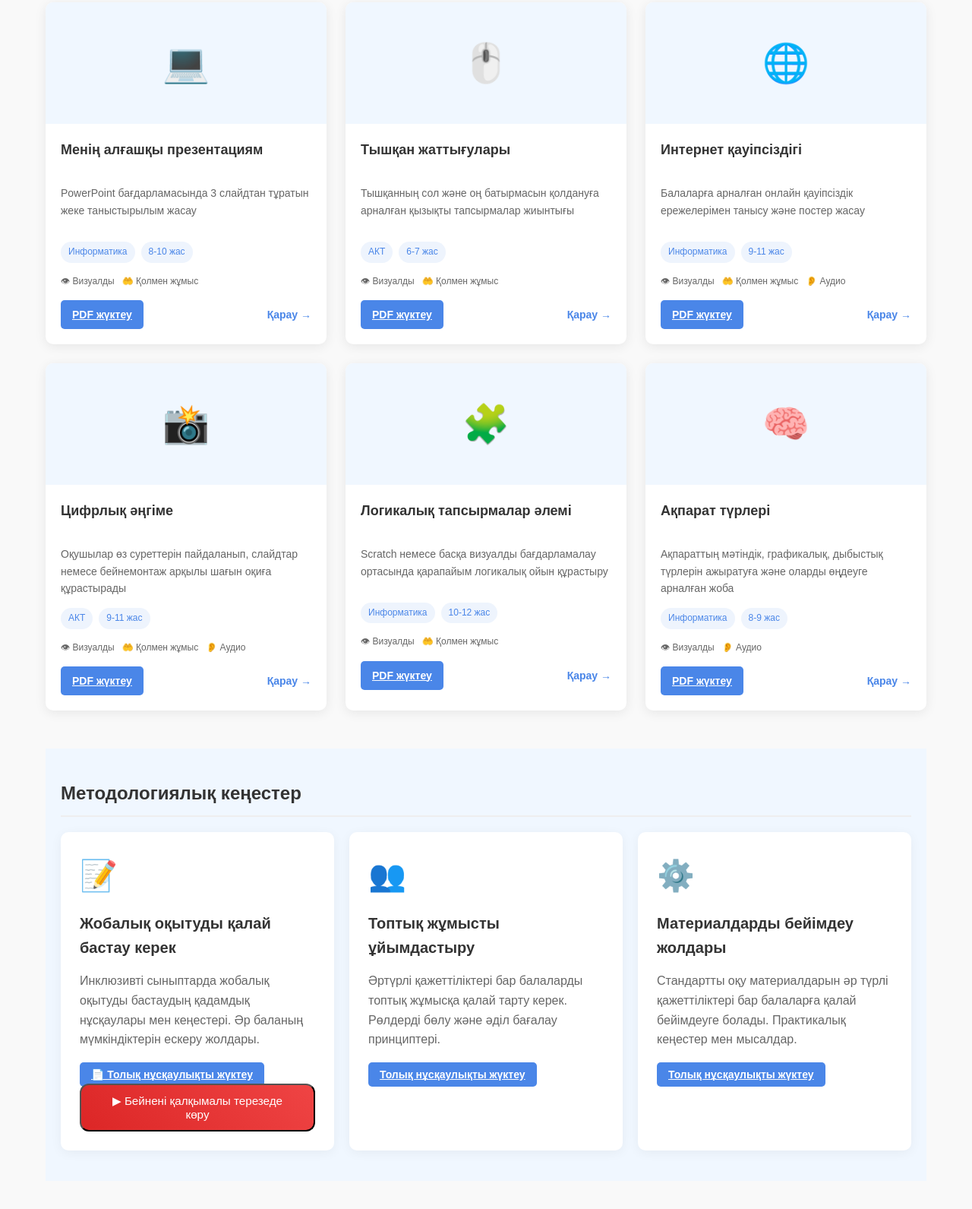
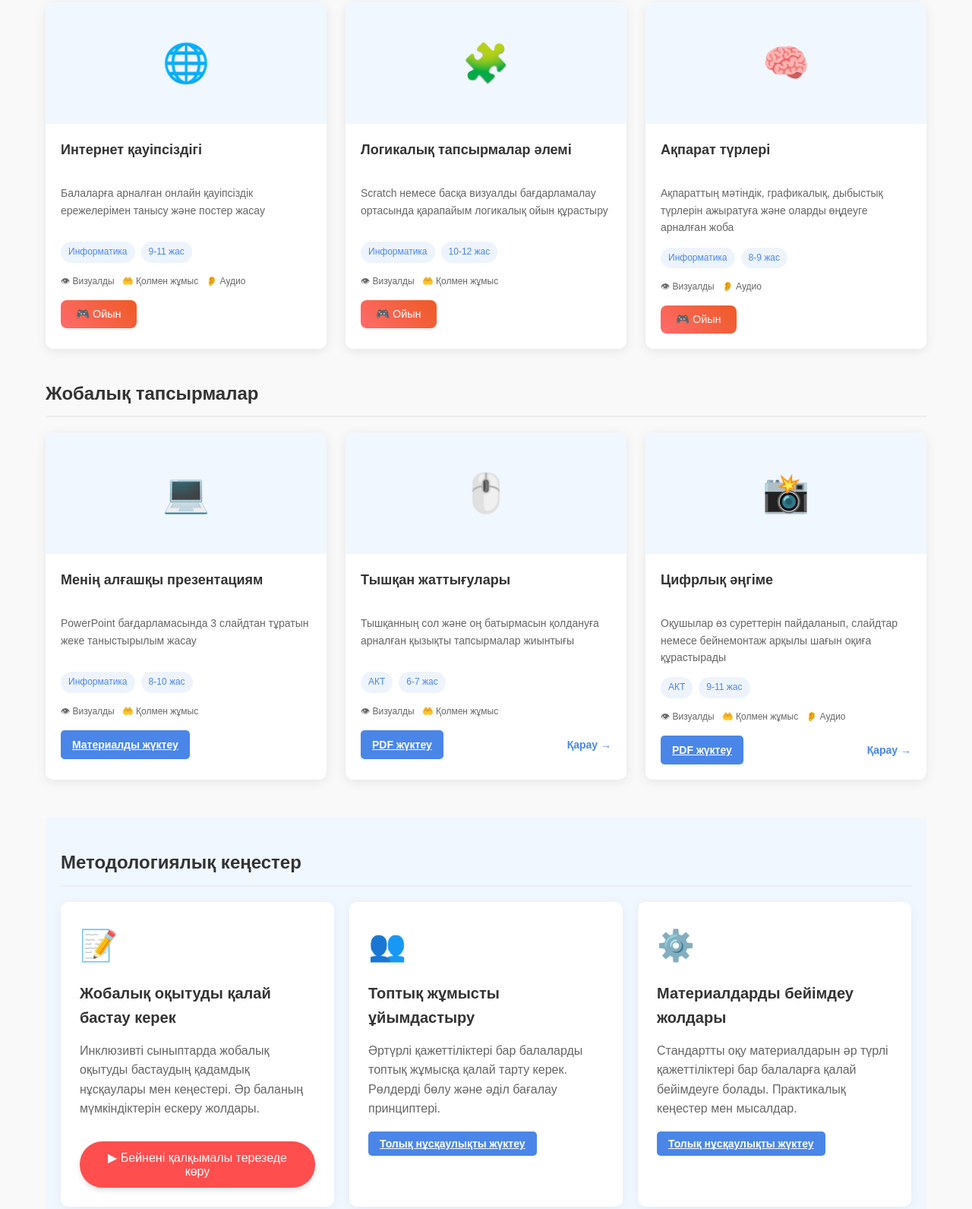
Before and after one commit to edukz-prog/makepro, a plain HTML site: page learning.html in a window 1280 px wide. Shown: the part 514-2105 px from the top of the page at 76% size. Drawn offline with Linux system fonts and the light colour scheme.

Commit message:
Update learning.html

```diff
--- a/learning.html
+++ b/learning.html
@@ -531,26 +531,25 @@ footer {
     padding: 10px 0 20px;
 }
 .youtube-link {
-            padding: 12px 24px;
-            border-radius: 12px;
-            text-decoration: none;
+    background-color: #FF4E4E; /* YouTube стиліндегі қызыл түс */
+    color: #fff;
+    border: none;
+    padding: 12px 20px;
+    margin-top: 10px;
+    border-radius: 30px;
+    font-size: 16px;
     font-weight: 500;
-            transition: all 0.3s ease;
-            display: inline-flex;
-            align-items: center;
-            gap: 8px;
-            font-size: 0.95rem;
-        }
-        .youtube-link {
-            background: linear-gradient(45deg, #dc2626, #ef4444);
-            color: white;
+    cursor: pointer;
+    transition: background-color 0.3s ease, transform 0.2s ease;
+    box-shadow: 0 4px 6px rgba(0, 0, 0, 0.1);
 }
 
 .youtube-link:hover {
-            background: linear-gradient(45deg, #b91c1c, #dc2626);
+    background-color: #e04343;
     transform: translateY(-2px);
-            box-shadow: 0 8px 25px rgba(220, 38, 38, 0.3);
-        }
+    box-shadow: 0 6px 10px rgba(0, 0, 0, 0.15);
+}
+
 
         /* Қалқымалы терезе стильдері */
         .modal-overlay {
@@ -712,6 +711,45 @@ footer {
     }
 }
 
+.game-btn {
+            padding: 10px 20px;
+            border: none;
+            border-radius: 8px;
+            text-decoration: none;
+            font-weight: 500;
+            transition: all 0.3s ease;
+            cursor: pointer;
+            font-size: 0.9rem;
+        }
+
+        .game-btn {
+            background: linear-gradient(45deg, #ff6b6b, #ee5a24);
+            color: white;
+        }
+
+        .game-btn:hover {
+            transform: translateY(-2px);
+            box-shadow: 0 5px 15px rgba(255, 107, 107, 0.4);
+        }
+
+        @media (max-width: 768px) {
+            .category-section {
+                padding: 20px;
+            }
+
+            .category-title {
+                font-size: 2rem;
+            }
+
+            .materials-grid {
+                grid-template-columns: 1fr;
+            }
+
+            .material-actions {
+                flex-direction: column;
+            }
+        }
+
 /* Үлкейтілген мәтін үшін класстар */
 .text-large {
     font-size: 1.2em !important;
@@ -976,7 +1014,90 @@ footer {
 
         <!-- Жобалық тапсырмалар -->
         <section class="category-section">
-    <h2 class="category-title">Жобалық тапсырмалар (Информатика және АКТ)</h2>
+        <h2 class="category-title">Тақырыптық ойындар</h2>
+        <div class="materials-grid">
+            <div class="material-card">
+                <div class="material-image">🌐</div>
+                <div class="material-content">
+                    <h3 class="material-title">Интернет қауіпсіздігі</h3>
+                    <div class="material-description">
+                        Балаларға арналған онлайн қауіпсіздік ережелерімен танысу және постер жасау
+                    </div>
+                    <div class="material-tags">
+                        <span class="tag">Информатика</span>
+                        <span class="tag">9-11 жас</span>
+                    </div>
+                    <div class="accessibility-icons">
+                        <span class="accessibility-icon">👁 Визуалды</span>
+                        <span class="accessibility-icon">🤲 Қолмен жұмыс</span>
+                        <span class="accessibility-icon">👂 Аудио</span>
+                    </div>
+                    <div class="material-actions">
+                        <button class="game-btn" onclick="openGameModal('Интернет қауіпсіздігі', 'https://wordwall.net/resource/87296644')">🎮 Ойын</button>
+                    </div>
+                </div>
+            </div>
+
+            <div class="material-card">
+                <div class="material-image">🧩</div>
+                <div class="material-content">
+                    <h3 class="material-title">Логикалық тапсырмалар әлемі</h3>
+                    <div class="material-description">
+                        Scratch немесе басқа визуалды бағдарламалау ортасында қарапайым логикалық ойын құрастыру
+                    </div>
+                    <div class="material-tags">
+                        <span class="tag">Информатика</span>
+                        <span class="tag">10-12 жас</span>
+                    </div>
+                    <div class="accessibility-icons">
+                        <span class="accessibility-icon">👁 Визуалды</span>
+                        <span class="accessibility-icon">🤲 Қолмен жұмыс</span>
+                    </div>
+                    <div class="material-actions">
+                        <button class="game-btn" onclick="openGameModal('Логикалық тапсырмалар әлемі', 'https://wordwall.net/resource/82517957')">🎮 Ойын</button>
+                    </div>
+                </div>
+            </div>
+
+            <div class="material-card">
+                <div class="material-image">🧠</div>
+                <div class="material-content">
+                    <h3 class="material-title">Ақпарат түрлері</h3>
+                    <div class="material-description">
+                        Ақпараттың мәтіндік, графикалық, дыбыстық түрлерін ажыратуға және оларды өңдеуге арналған жоба
+                    </div>
+                    <div class="material-tags">
+                        <span class="tag">Информатика</span>
+                        <span class="tag">8-9 жас</span>
+                    </div>
+                    <div class="accessibility-icons">
+                        <span class="accessibility-icon">👁 Визуалды</span>
+                        <span class="accessibility-icon">👂 Аудио</span>
+                    </div>
+                    <div class="material-actions">
+                        <button class="game-btn" onclick="openGameModal('Ақпарат түрлері', 'https://wordwall.net/resource/38013744')">🎮 Ойын</button>
+                    </div>
+                </div>
+            </div>
+        </div>
+    </section>
+
+    <script>
+        function openGameModal(title, gameUrl) {
+            // Open game in new tab
+            window.open(gameUrl, '_blank');
+        }
+
+        function closeGameModal() {
+            // No longer needed
+        }
+
+        // No longer needed - games open in new tab
+        // window.onclick and keydown events removed
+    </script>
+
+<section class="category-section">
+    <h2 class="category-title">Жобалық тапсырмалар</h2>
     <div class="materials-grid">
 
         <div class="material-card">
@@ -995,11 +1116,11 @@ footer {
             <span class="accessibility-icon">🤲 Қолмен жұмыс</span>
         </div>
         <div class="material-actions">
-                    <a href="https://drive.google.com/file/d/1AxxDemoLink/view?usp=sharing" class="download-btn" download>PDF жүктеу</a>
-                    <a href="https://drive.google.com/file/d/1AxxDemoLink/view?usp=sharing" class="preview-link">Қарау →</a>
-                </div>
-            </div>
-        </div>
+            <a href="https://docs.google.com/presentation/d/1DZebgwQZ8VEkc3lhrMXHXsCtLgeQd8Fp/export?format=pptx" class="download-btn" download>Материалды жүктеу</a>
+        </div>
+    </div>
+</div>
+
 
         <div class="material-card">
     <div class="material-image">🖱️</div>
@@ -1017,31 +1138,8 @@ footer {
             <span class="accessibility-icon">🤲 Қолмен жұмыс</span>
         </div>
         <div class="material-actions">
-                    <a href="https://drive.google.com/file/d/1BxxDemoLink/view?usp=sharing" class="download-btn" download>PDF жүктеу</a>
-                    <a href="https://drive.google.com/file/d/1BxxDemoLink/view?usp=sharing" class="preview-link">Қарау →</a>
-                </div>
-            </div>
-        </div>
-
-        <div class="material-card">
-            <div class="material-image">🌐</div>
-            <div class="material-content">
-                <h3 class="material-title">Интернет қауіпсіздігі</h3>
-                <div class="material-description">
-                    Балаларға арналған онлайн қауіпсіздік ережелерімен танысу және постер жасау
-                </div>
-                <div class="material-tags">
-                    <span class="tag">Информатика</span>
-                    <span class="tag">9-11 жас</span>
-                </div>
-                <div class="accessibility-icons">
-                    <span class="accessibility-icon">👁 Визуалды</span>
-                    <span class="accessibility-icon">🤲 Қолмен жұмыс</span>
-                    <span class="accessibility-icon">👂 Аудио</span>
-                </div>
-                <div class="material-actions">
-                    <a href="https://drive.google.com/file/d/1CxxDemoLink/view?usp=sharing" class="download-btn" download>PDF жүктеу</a>
-                    <a href="https://drive.google.com/file/d/1CxxDemoLink/view?usp=sharing" class="preview-link">Қарау →</a>
+            <a href="https://drive.google.com/file/d/11E4EZedpQ-PIPZMSW_SrtDBFdHxvb0p7/view?usp=sharing" class="download-btn" download>PDF жүктеу</a>
+            <a href="https://drive.google.com/file/d/11E4EZedpQ-PIPZMSW_SrtDBFdHxvb0p7/view?usp=sharing" class="preview-link">Қарау →</a>
         </div>
     </div>
 </div>
@@ -1063,56 +1161,11 @@ footer {
             <span class="accessibility-icon">👂 Аудио</span>
         </div>
         <div class="material-actions">
-            <a href="https://drive.google.com/file/d/1DxxDemoLink/view?usp=sharing" class="download-btn" download>PDF жүктеу</a>
-            <a href="https://drive.google.com/file/d/1DxxDemoLink/view?usp=sharing" class="preview-link">Қарау →</a>
-        </div>
-    </div>
-</div>
-
-<div class="material-card">
-    <div class="material-image">🧩</div>
-    <div class="material-content">
-        <h3 class="material-title">Логикалық тапсырмалар әлемі</h3>
-        <div class="material-description">
-            Scratch немесе басқа визуалды бағдарламалау ортасында қарапайым логикалық ойын құрастыру
-        </div>
-        <div class="material-tags">
-            <span class="tag">Информатика</span>
-            <span class="tag">10-12 жас</span>
-        </div>
-        <div class="accessibility-icons">
-            <span class="accessibility-icon">👁 Визуалды</span>
-            <span class="accessibility-icon">🤲 Қолмен жұмыс</span>
-        </div>
-        <div class="material-actions">
-            <a href="https://drive.google.com/file/d/1ExxDemoLink/view?usp=sharing" class="download-btn" download>PDF жүктеу</a>
-            <a href="https://drive.google.com/file/d/1ExxDemoLink/view?usp=sharing" class="preview-link">Қарау →</a>
-        </div>
-    </div>
-</div>
-
-<div class="material-card">
-    <div class="material-image">🧠</div>
-    <div class="material-content">
-        <h3 class="material-title">Ақпарат түрлері</h3>
-        <div class="material-description">
-            Ақпараттың мәтіндік, графикалық, дыбыстық түрлерін ажыратуға және оларды өңдеуге арналған жоба
-        </div>
-        <div class="material-tags">
-            <span class="tag">Информатика</span>
-            <span class="tag">8-9 жас</span>
-        </div>
-        <div class="accessibility-icons">
-            <span class="accessibility-icon">👁 Визуалды</span>
-            <span class="accessibility-icon">👂 Аудио</span>
-        </div>
-        <div class="material-actions">
-            <a href="https://drive.google.com/file/d/1FxxDemoLink/view?usp=sharing" class="download-btn" download>PDF жүктеу</a>
-            <a href="https://drive.google.com/file/d/1FxxDemoLink/view?usp=sharing" class="preview-link">Қарау →</a>
-        </div>
-    </div>
-</div>
-
+            <a href="https://drive.google.com/file/d/1eoByQ9Gz4Q_DGAItSmnVs2OgFp0YVFH5/view?usp=sharing" class="download-btn" download>PDF жүктеу</a>
+            <a href="https://drive.google.com/file/d/1eoByQ9Gz4Q_DGAItSmnVs2OgFp0YVFH5/view?usp=sharing" class="preview-link">Қарау →</a>
+        </div>
+    </div>
+</div>
 
 </div>
 </section>
@@ -1129,14 +1182,12 @@ footer {
     <h3>Жобалық оқытуды қалай бастау керек</h3>
     <p>Инклюзивті сыныптарда жобалық оқытуды бастаудың қадамдық нұсқаулары мен кеңестері. Әр баланың мүмкіндіктерін ескеру жолдары.</p>
     <div class="button-group">
-                    <a href="https://drive.google.com/file/d/1NkaK2he6LpjHCPQ78_8zGHj-GN5QAR9a/view?usp=sharing" class="download-btn" target="_blank">
-                        📄 Толық нұсқаулықты жүктеу
-                    </a>
         <button class="youtube-link" onclick="openVideoModal()">
             ▶ Бейнені қалқымалы терезеде көру
         </button>
     </div>
 </div>
+
 
             <div class="methodology-card">
                 <div class="methodology-card-icon">👥</div>
```
Lines whose indentation alone changed are shown as unchanged.
